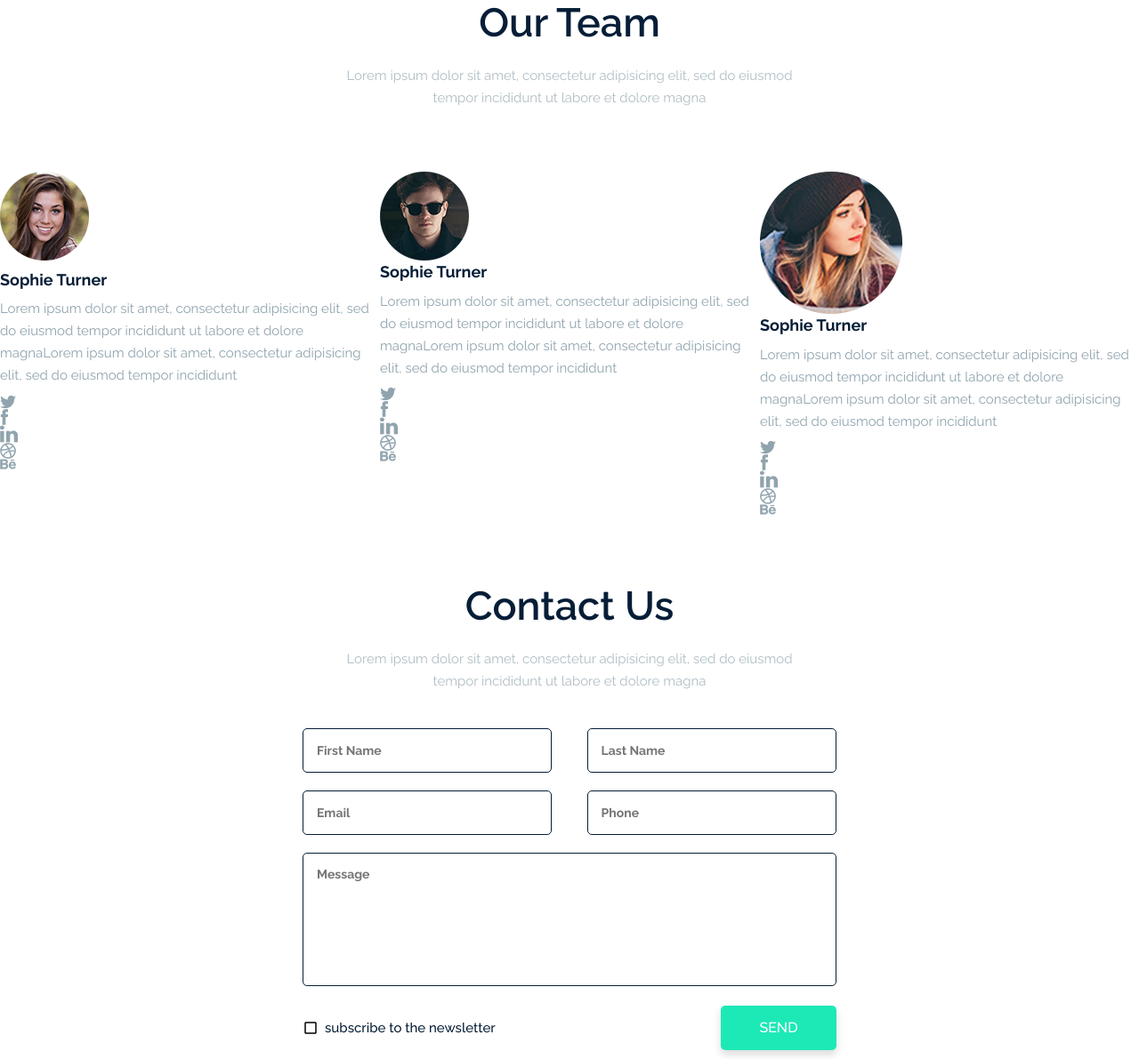
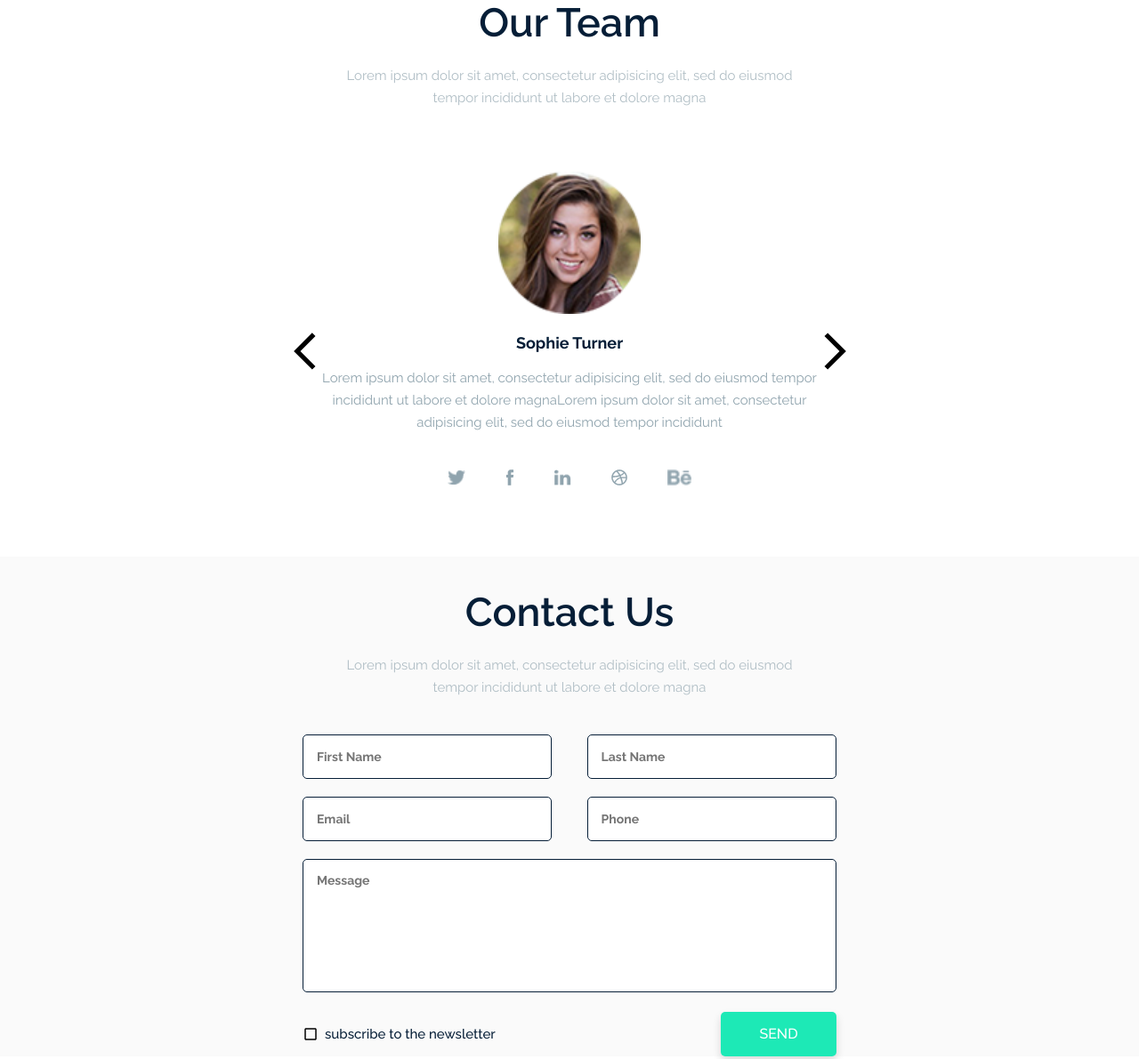
Before and after one commit to VladBondIt/DartsManager, a plain HTML site: page index.html in a window 1280 px wide. Shown: the part 3506-4697 px from the top of the page at 89% size. Drawn offline with nearby package versions, Linux system fonts and the light colour scheme.

Commit message:
hor_slider_done

```diff
--- /dev/null
+++ b/css/slick.css
@@ -0,0 +1,57 @@
+/* Слайдер */
+.slick-slider {
+}
+/* Слайдер запущен */
+.slick-slider.slick-initialized {
+}
+/* Слайдер с точками */
+.slick-slider.slick-dotted {
+}
+/* Ограничивающая оболочка */
+.slick-list {
+    overflow: hidden;
+}
+/* Лента слайдов */
+.slick-track {
+    display: flex;
+    align-items: center;
+    justify-content: center;
+}
+/* Слайд */
+.slick-slide {
+}
+/* Слайд активный (показывается) */
+.slick-slide.slick-active {
+}
+/* Слайд основной */
+.slick-slide.slick-current {
+}
+/* Слайд по центру */
+.slick-slide.slick-center {
+}
+/* Клонированный слайд */
+.slick-slide.slick-cloned {
+}
+/* Стрелка */
+.slick-arrow {
+}
+/* Стрелка влево */
+.slick-arrow.slick-prev {
+}
+/* Стрелка вправо */
+.slick-arrow.slick-next {
+}
+/* Стрелка не активная */
+.slick-arrow.slick-disabled {
+}
+/* Точки (булиты) */
+.slick-dots {
+}
+.slick-dots li {
+}
+/* Активная точка */
+.slick-dots li.slick-active {
+}
+/* Элемент точки */
+.slick-dots li button {
+}
--- a/index.html
+++ b/index.html
@@ -9,8 +9,7 @@
 	<title>Practic solo</title>
 	<!-- Подключаем CSS -->
 	<link rel="stylesheet" href="css/style.css">
-	<!-- Подключаем слайдер -->
-	<link rel="stylesheet" type="text/css" href="slick/slick.css" />
+	<link rel="stylesheet" href="css/slick.css">
 	<!-- Кодировка страницы -->
 	<meta charset="UTF-8">
 	<!-- Адаптив -->
@@ -341,7 +340,6 @@
 			</div>
 		</section>
 		<section class="meet">
-			<div class="meet__body">
 			<div class="small-container">
 				<div class="meet__title title">
 					<div class="title__header">
@@ -354,6 +352,7 @@
 					</div>
 				</div>
 			</div>
+			<div class="meet__body">
 				<div class="meet__slider">
 					<div class="meet__slider-item">
 						<img class="meet__img" src="img/meet_img_3.png" alt="">
@@ -371,7 +370,7 @@
 						</ul>
 					</div>
 					<div class="meet__slider-item">
-						<img src="img/meet_img_2.png" alt="">
+						<img class="meet__img" src="img/meet_img_2.png" alt="">
 						<div class="meet__name">Sophie Turner</div>
 						<div class="meet__text">Lorem ipsum dolor sit amet, consectetur adipisicing elit, sed do eiusmod
 							tempor incididunt ut labore et dolore magnaLorem ipsum dolor sit amet, consectetur
@@ -385,8 +384,8 @@
 							<li><a href=""><img src="img/icons/meet_icon5.png" alt=""></a></li>
 						</ul>
 					</div>
-					<div class="meet__slider-item">
-						<img src="img/meet_img.png" alt="">
+					<div class="meet__slider-item" class="meet__slider-item">
+						<img class="meet__img" src="img/meet_img.png" alt="">
 						<div class="meet__name">Sophie Turner</div>
 						<div class="meet__text">Lorem ipsum dolor sit amet, consectetur adipisicing elit, sed do eiusmod
 							tempor incididunt ut labore et dolore magnaLorem ipsum dolor sit amet, consectetur
@@ -488,7 +487,7 @@
 
 
 	<script src="https://code.jquery.com/jquery-3.5.1.min.js"></script>
-	<script src="slick/slick.min.js"></script>
+	<script src="js/slick.min.js"></script>
 	<script src="js/script.js"></script>
 </body>
 
--- a/js/script.js
+++ b/js/script.js
@@ -39,9 +39,5 @@ $(document).ready(function () {
 
 $(document).ready(function () {
     $('.meet__slider').slick({
-
-        infinite: true,
-        slidesToShow: 3,
-        slidesToScroll: 3
     });
 });
--- a/scss/style.scss
+++ b/scss/style.scss
@@ -916,6 +916,8 @@ body {
 .meet {
     margin-bottom: 80px;
     &__body {
+        max-width: 645px;
+        margin: 0 auto;
     }
 
     &__title {
@@ -923,18 +925,52 @@ body {
     }
 
     &__slider {
+        position: relative;
+        & .slick-arrow {
+            position: absolute;
+            top: 50%;
+            z-index: 10;
+            font-size: 0;
+        }
+        & .slick-arrow.slick-prev {
+            left: 0;
+            background-image: url(/img/icons/arrow_back_ios-24px.svg);
+            background-repeat: no-repeat;
+            background-color: #fff;
+
+            background-size: contain;
+            width: 50px;
+            height: 50px;
+        }
+        & .slick-arrow.slick-next {
+            background-image: url(/img/icons/arrow_forward_ios-24px.svg);
+            background-repeat: no-repeat;
+            background-color: #fff;
+            background-size: contain;
+            right: 0;
+            width: 50px;
+            height: 50px;
+        }
     }
     &__slider-item {
+        display: flex;
+        flex-direction: column;
+        align-items: center;
+        justify-content: center;
+        text-align: center;
+        padding: 0 30px;
     }
     &__img {
-        margin-bottom: 2%;
+        width: 160px;
+        height: 160px;
+        margin-bottom: 20px;
     }
     &__name {
         font-size: 18px;
         line-height: 25px;
         font-weight: 700;
         color: #061e37;
-        margin-bottom: 2%;
+        margin-bottom: 15px;
     }
 
     &__text {
@@ -942,21 +978,30 @@ body {
         line-height: 25px;
         font-weight: 400;
         color: #90a4ae;
-        margin-bottom: 2%;
+        margin-bottom: 40px;
     }
 
     &__list {
+        display: flex;
+        justify-content: center;
+        align-items: flex-end;
         li {
-            margin-right: 31px;
+            margin-right: 45px;
             &:last-child {
                 margin-right: 0;
             }
+        }
+        & img {
+            width: 100%;
+            height: 18px;
         }
     }
 }
 .contact {
     margin-bottom: 80px;
+    background-color: #fafafa;
     &__body {
+        padding-top: 40px;
     }
 
     &__title {
```
Also changed, not shown: css/style.css, img/icons/arrow_back_ios-24px.svg (added), img/icons/arrow_forward_ios-24px.svg (added), js/slick.min.js (added). Lines whose indentation alone changed are shown as unchanged.
